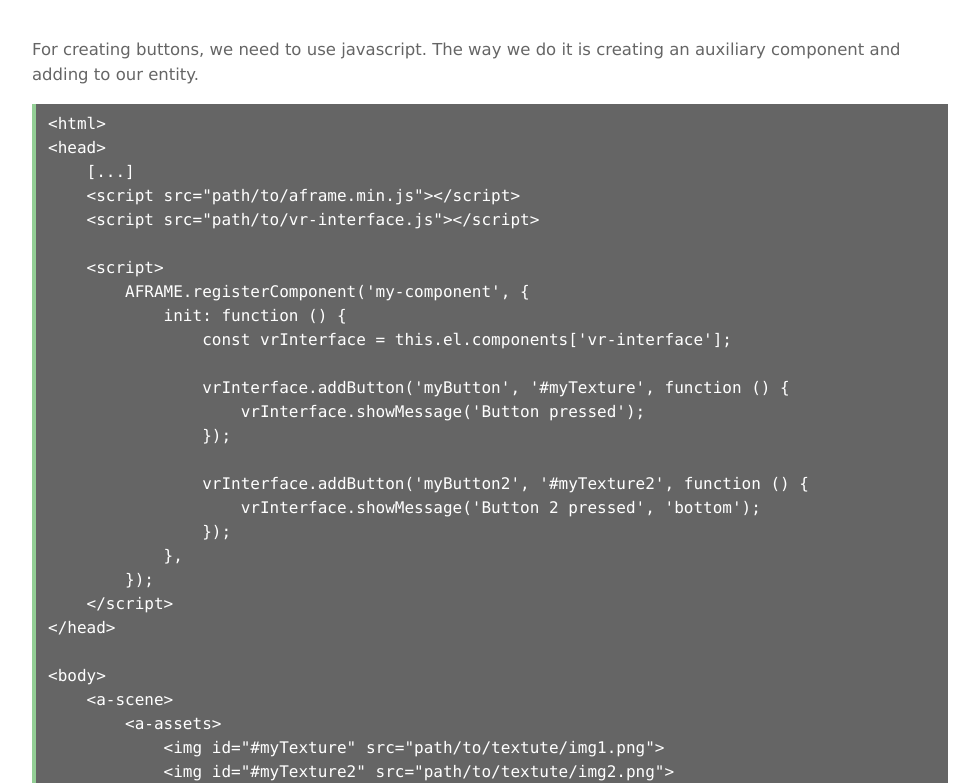
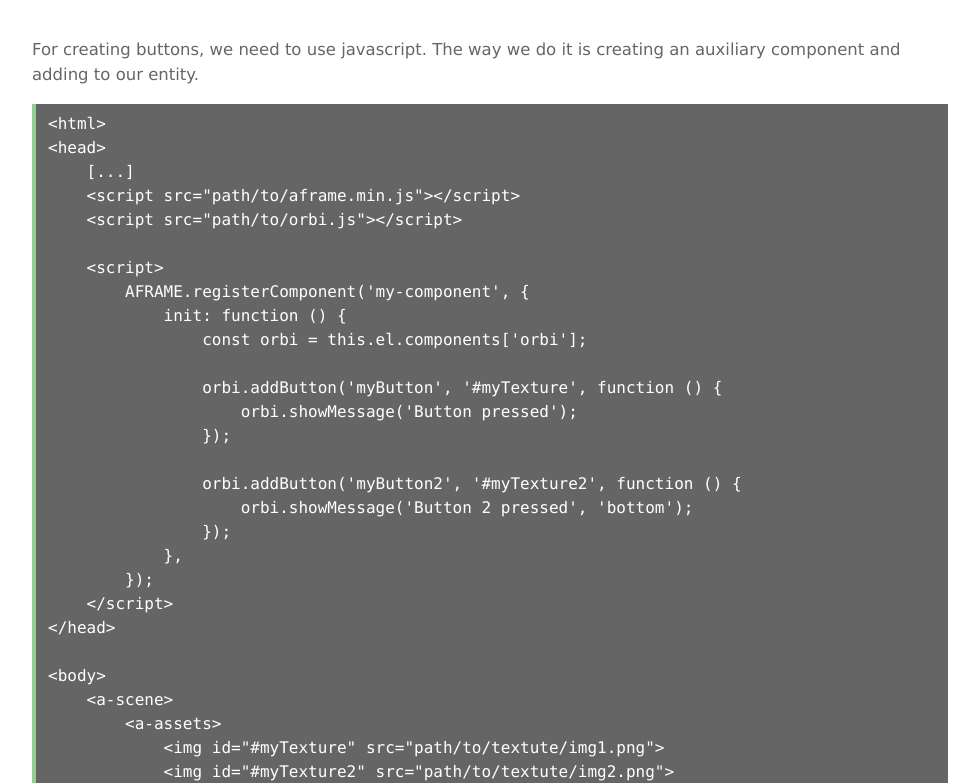
Before and after one commit to AVRGroup/OrBI, a plain HTML site: page learn/index.html in a window 1280 px wide. Shown: the part 597-1380 px from the top of the page, without its empty margins (150-1129 px from the left). Drawn offline with Linux system fonts and the light colour scheme.

Commit message:
renomed "vr-interface" to "orbi"

```diff
--- a/learn/index.html
+++ b/learn/index.html
@@ -73,19 +73,19 @@
 &lt;head&gt;
     [...]
     &lt;script src="path/to/aframe.min.js"&gt;&lt;/script&gt;
-    &lt;script src="path/to/vr-interface.js"&gt;&lt;/script&gt;
+    &lt;script src="path/to/orbi.js"&gt;&lt;/script&gt;
 
     &lt;script&gt;
         AFRAME.registerComponent('my-component', {
             init: function () {
-                const vrInterface = this.el.components['vr-interface'];
+                const orbi = this.el.components['orbi'];
 
-                vrInterface.addButton('myButton', '#myTexture', function () {
-                    vrInterface.showMessage('Button pressed');
+                orbi.addButton('myButton', '#myTexture', function () {
+                    orbi.showMessage('Button pressed');
                 });
 
-                vrInterface.addButton('myButton2', '#myTexture2', function () {
-                    vrInterface.showMessage('Button 2 pressed', 'bottom');
+                orbi.addButton('myButton2', '#myTexture2', function () {
+                    orbi.showMessage('Button 2 pressed', 'bottom');
                 });
             },
         });
```
